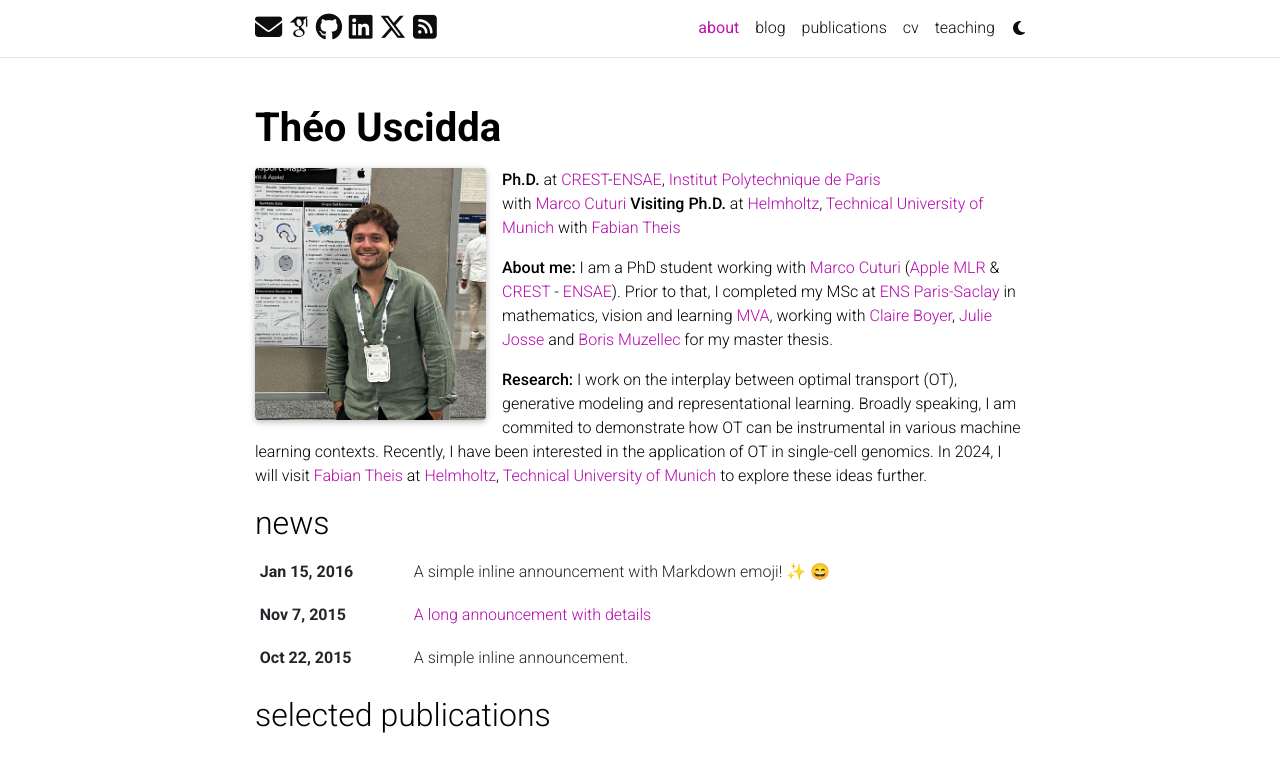
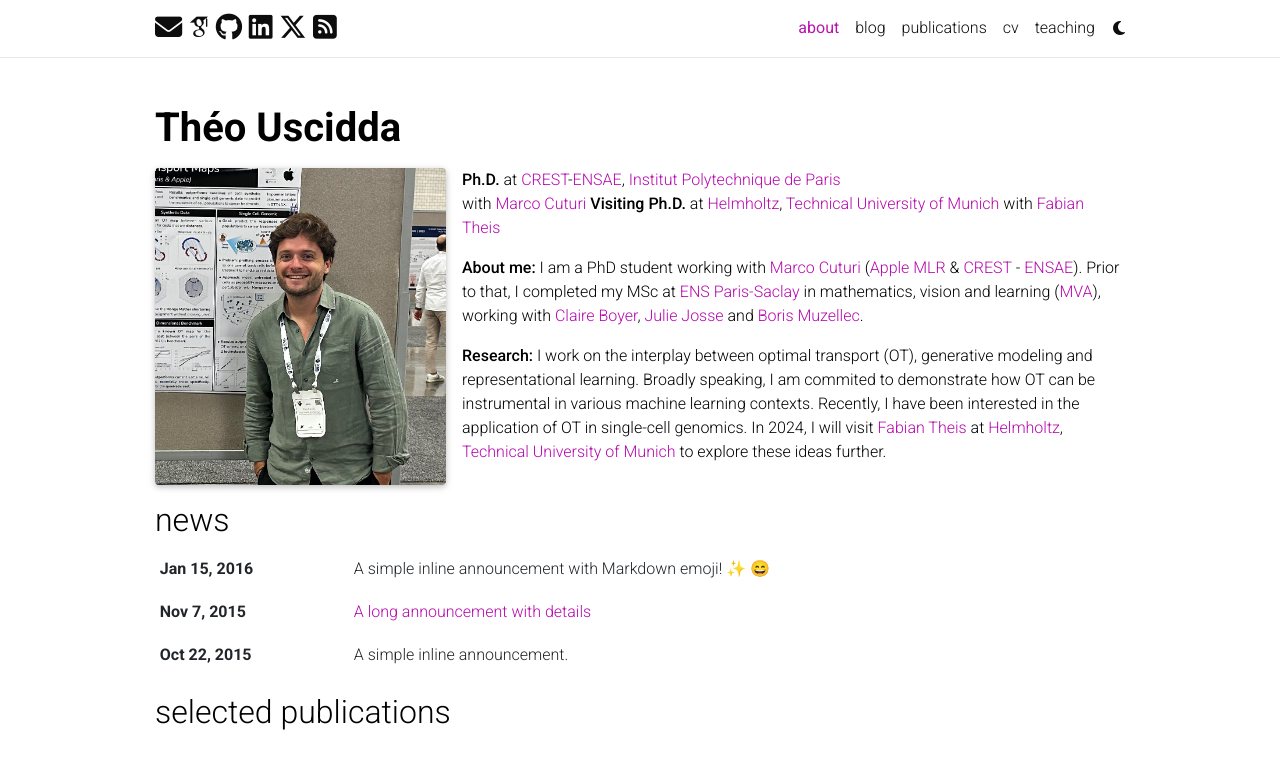
Before and after one commit to theouscidda6/theouscidda6.github.io, a Jekyll site: the page built from _pages/about.md, in a window 1280 px wide and 1052 px high, cut to the strip 0-759 px from the top of the window. Built offline with Jekyll 4.4.1, drawn with Linux system fonts in a browser that asks for light colours; full-size pictures stand in for the smaller copies a plugin makes; emoji names are drawn with the system emoji font; some web fonts are replaced; comment, search, counter and statistics services are not loaded; a style sheet for code colours, icons or effects is not loaded.

Commit message:
change bio

```diff
--- a/_config.yml
+++ b/_config.yml
@@ -51,7 +51,7 @@
 footer_fixed: true
 
 # Dimensions
-max_width: 800px
+max_width: 1000px
 
 # TODO: add layout settings (single page vs. multi-page)
 
--- a/_pages/about.md
+++ b/_pages/about.md
@@ -24,7 +24,7 @@
 <strong>Ph.D.</strong> at <a href="https://crest.science/">CREST</a>-<a href="https://www.ensae.fr/">ENSAE</a>, <a href="https://www.ip-paris.fr/">Institut Polytechnique de Paris</a> <br> with <a href="https://marcocuturi.net/">Marco Cuturi</a>
 <strong>Visiting Ph.D.</strong> at <a href="https://www.helmholtz-munich.de/en/icb/pi/fabian-theis">Helmholtz</a>, <a href="https://www.tum.de/en/">Technical University of Munich</a>  with <a href="https://www.helmholtz-munich.de/en/icb/pi/fabian-theis">Fabian Theis</a>
 
-**About me:** I am a PhD student working with [Marco Cuturi](https://marcocuturi.net/) ([Apple MLR](https://machinelearning.apple.com/) & [CREST](https://crest.science/) - [ENSAE](https://www.ensae.fr/)). Prior to that, I completed my MSc at [ENS Paris-Saclay](https://ens-paris-saclay.fr/) in mathematics, vision and learning [MVA](https://www.master-mva.com/), working with [Claire Boyer](https://perso.lpsm.paris/~cboyer/), [Julie Josse](https://juliejosse.com/) and [Boris Muzellec](https://borismuzellec.github.io/) for my master thesis.
+**About me:** I am a PhD student working with [Marco Cuturi](https://marcocuturi.net/) ([Apple MLR](https://machinelearning.apple.com/) & [CREST](https://crest.science/) - [ENSAE](https://www.ensae.fr/)). Prior to that, I completed my MSc at [ENS Paris-Saclay](https://ens-paris-saclay.fr/) in mathematics, vision and learning ([MVA](https://www.master-mva.com/)), working with [Claire Boyer](https://perso.lpsm.paris/~cboyer/), [Julie Josse](https://juliejosse.com/) and [Boris Muzellec](https://borismuzellec.github.io/).
 
 
 **Research:** I work on the interplay between optimal transport (OT), generative modeling and representational learning. Broadly speaking, I am commited to demonstrate how OT can be instrumental in various machine learning contexts. Recently, I have been interested in the application of OT in single-cell genomics. In 2024, I will visit [Fabian Theis](https://www.helmholtz-munich.de/en/icb/pi/fabian-theis) at [Helmholtz](https://www.helmholtz-munich.de/en), [Technical University of Munich](https://www.tum.de/en/) to explore these ideas further.
```
